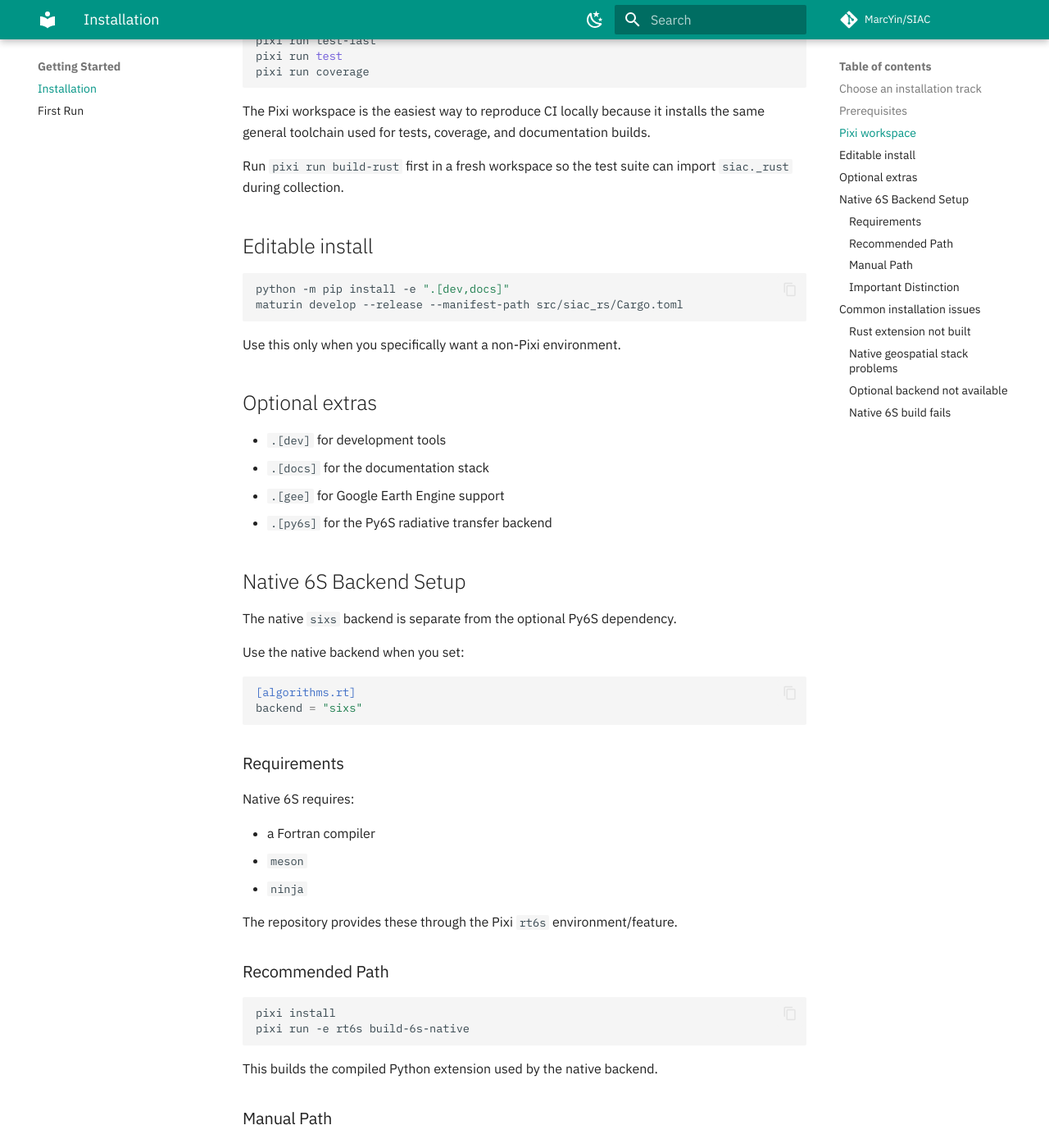
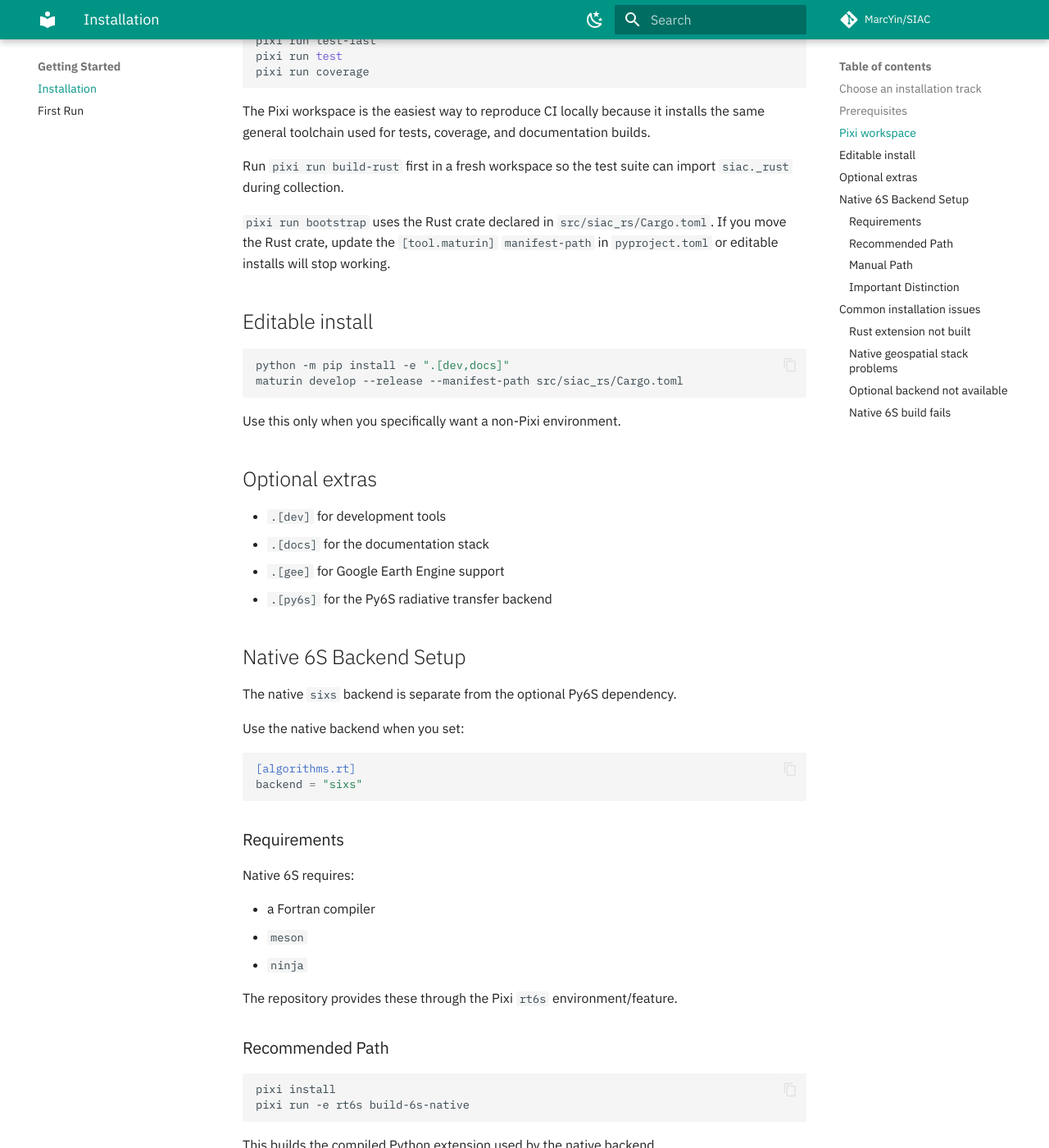
Before and after one commit to MarcYin/SIAC, an MkDocs documentation site: the page built from docs/getting-started/installation.md, in a window 1280 px wide and 1400 px high, scrolled down 1246 px. Shown: the whole window at 82% size. Built offline with MkDocs 1.6.1 and Material for MkDocs 9.7.7, drawn with Linux system fonts in a browser that asks for light colours; comment, search, counter and statistics services are not loaded; some of the changed text lies outside the part shown.

Commit message:
Fix bootstrap and harden native 6S smoke

````diff
--- a/docs/getting-started/installation.md
+++ b/docs/getting-started/installation.md
@@ -51,6 +51,11 @@
 Run `pixi run build-rust` first in a fresh workspace so the test suite can
 import `siac._rust` during collection.
 
+`pixi run bootstrap` uses the Rust crate declared in
+`src/siac_rs/Cargo.toml`. If you move the Rust crate, update the
+`[tool.maturin]` `manifest-path` in `pyproject.toml` or editable installs will
+stop working.
+
 ## Editable install
 
 ```bash
@@ -97,6 +102,13 @@
 
 This builds the compiled Python extension used by the native backend.
 
+For the closest CI reproduction, run the native smoke script in the same
+environment:
+
+```bash
+PYTHONPATH=python pixi run -e rt6s python tools/rt6s_smoke.py
+```
+
 ### Manual Path
 
 If you already have the compiler toolchain in a non-Pixi environment:
--- a/pyproject.toml
+++ b/pyproject.toml
@@ -110,6 +110,7 @@
 siac = "siac.cli:main"
 
 [tool.maturin]
+manifest-path = "src/siac_rs/Cargo.toml"
 features = ["pyo3/extension-module"]
 python-source = "python"
 module-name = "siac._rust"
````
Also changed, not shown: README.md (+6 -0 lines), docs/developer/dev-setup.md (+8 -0 lines), 2 other files.
